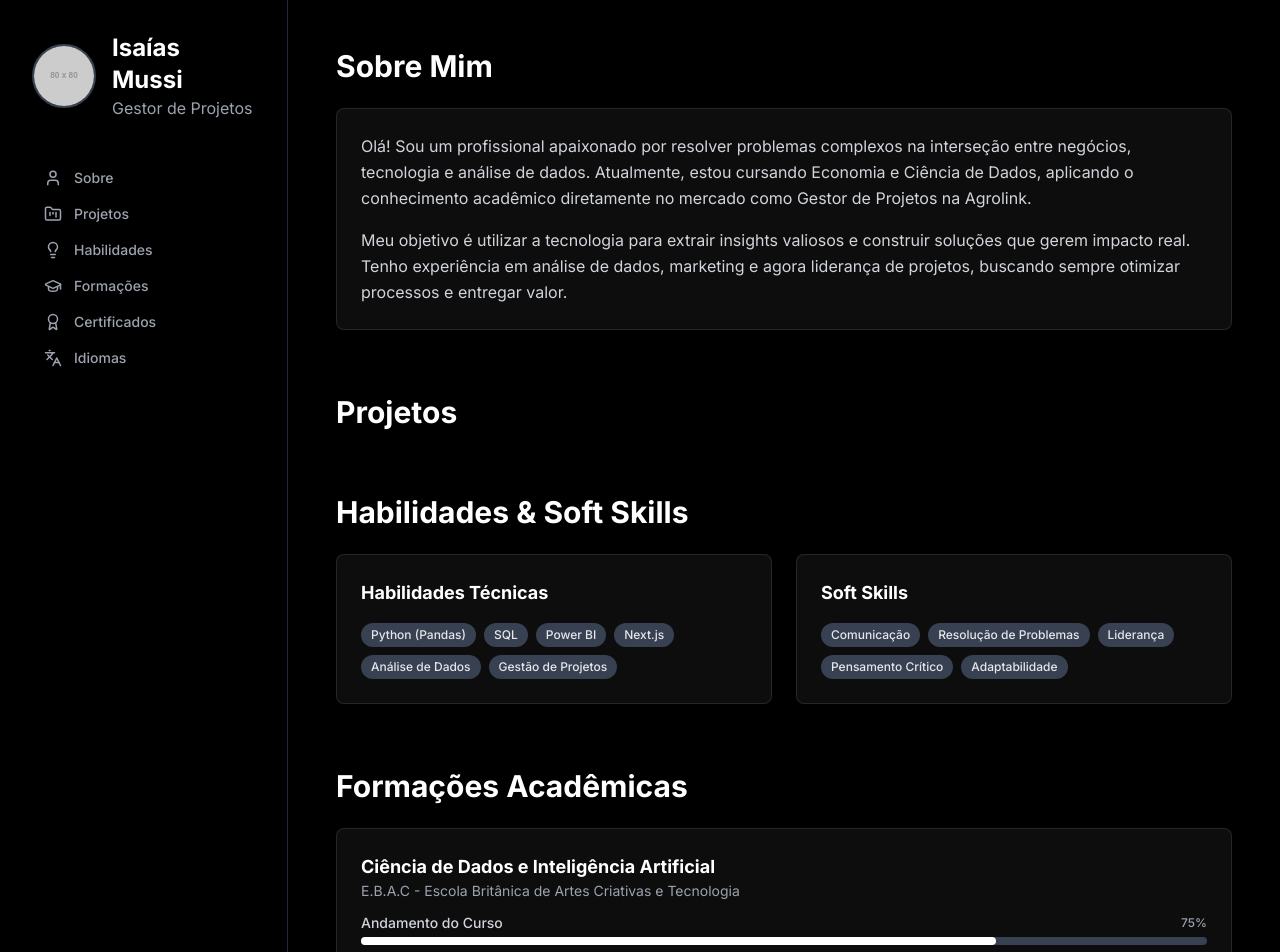
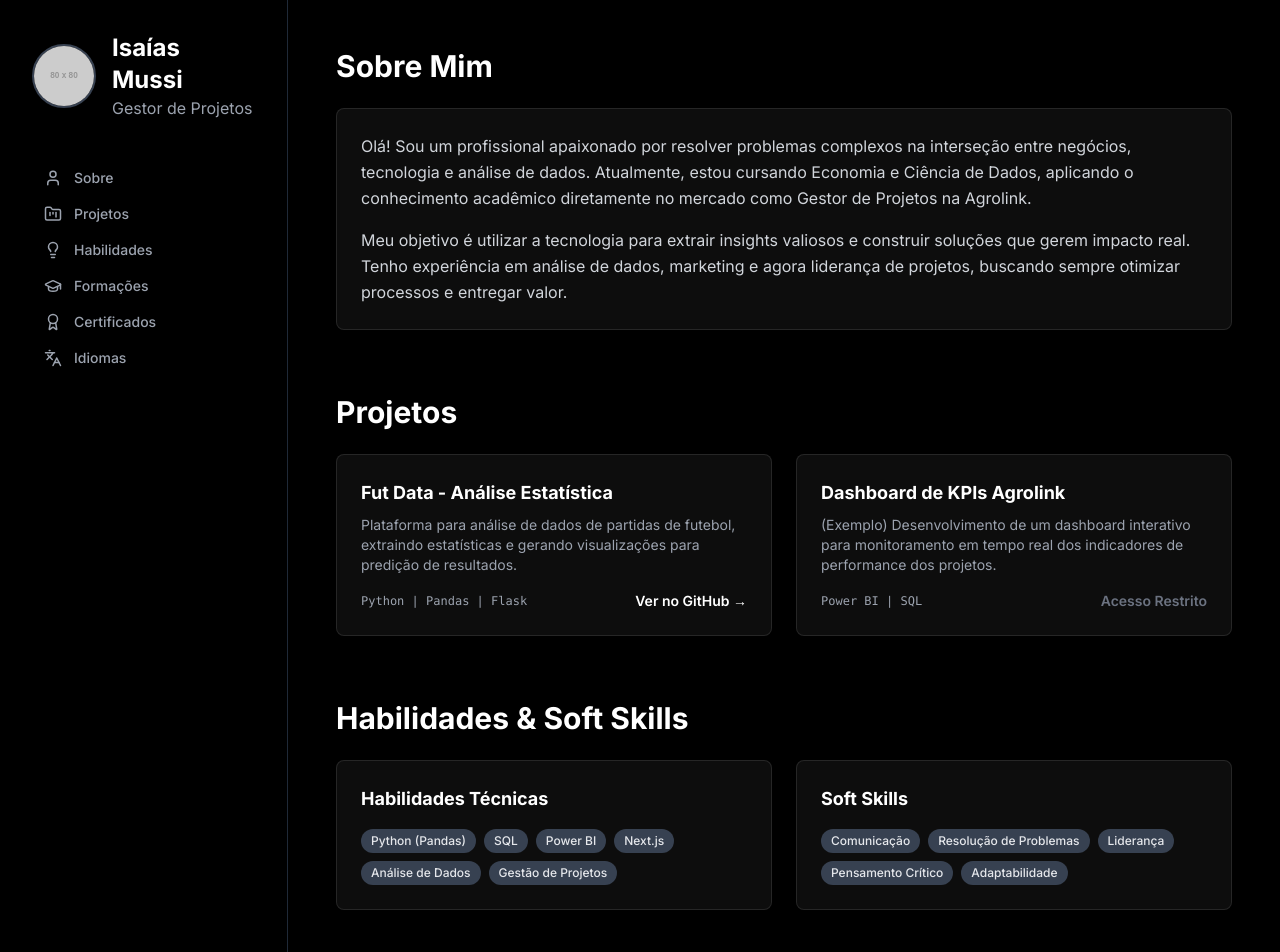
Before and after one commit to Isaiasmussi/Curriculum, a Next.js app: page / in a window 1280 px wide. Shown: the top 952 px of the page. Built offline with nearby package versions, Linux system fonts and the light colour scheme.

Commit message:
Update page.tsx

```diff
--- a/src/app/page.tsx
+++ b/src/app/page.tsx
@@ -1,12 +1,7 @@
-/* Para a fonte 'Inter' (a fonte da Vercel) funcionar,
-  adicione o seguinte no <head> do seu arquivo HTML principal ou no seu layout.tsx:
-  <link rel="preconnect" href="https://fonts.googleapis.com" />
-  <link rel="preconnect" href="https://fonts.gstatic.com" crossOrigin="anonymous" />
-  <link href="https://fonts.googleapis.com/css2?family=Inter:wght@400;500;700;800&display=swap" rel="stylesheet" />
-*/
 import { Github, Linkedin, Mail, User, FolderKanban, GraduationCap, Award, Languages, Lightbulb } from 'lucide-react';
 
-// Componente para a barra de progresso
+// --- Componentes ---
+
 const ProgressBar = ({ title, percentage }: { title: string, percentage: number }) => (
   <div>
     <div className="flex justify-between items-center mb-1">
@@ -19,6 +14,27 @@ const ProgressBar = ({ title, percentage }: { title: string, percentage: number
   </div>
 );
 
+const SkillBadge = ({ name }: { name: string }) => (
+  <span className="bg-gray-700 text-gray-200 text-xs font-medium px-2.5 py-1 rounded-full">{name}</span>
+);
+
+const ProjectCard = ({ title, description, tags, link, linkText }: { title: string, description: string, tags: string, link?: string, linkText?: string }) => (
+  <div className="bg-white/5 border border-white/10 rounded-lg p-6 transition-all duration-300 hover:border-white/20 hover:bg-white/10">
+    <h3 className="font-bold text-lg mb-2 text-white">{title}</h3>
+    <p className="text-gray-400 text-sm mb-4">{description}</p>
+    <div className="flex items-center justify-between">
+      <span className="text-xs font-mono text-gray-400">{tags}</span>
+      {link ? (
+        <a href={link} target="_blank" rel="noopener noreferrer" className="text-sm font-semibold text-white hover:underline">{linkText} &rarr;</a>
+      ) : (
+        <span className="text-sm font-semibold text-gray-500">{linkText}</span>
+      )}
+    </div>
+  </div>
+);
+
+
+// --- Página Principal ---
 
 export default function PortfolioPage() {
   const navItems = [
@@ -31,12 +47,11 @@ export default function PortfolioPage() {
   ];
 
   return (
-    // Estilo da fonte 'Inter' aplicado aqui
-    <div className="bg-black text-white min-h-screen font-['Inter',_sans-serif]">
+    <div className="bg-black text-white min-h-screen">
       <div className="flex flex-col md:flex-row">
 
         {/* --- Barra Lateral de Navegação (Sidebar) --- */}
-        <aside className="md:w-72 md:min-h-screen p-8 border-r border-gray-800 flex flex-col">
+        <aside className="md:w-72 md:min-h-screen p-8 border-r border-gray-800 flex flex-col sticky top-0">
           <div className="flex items-center gap-4">
             <img
               src="https://placehold.co/80x80/1A1A1A/FFFFFF/png?text=IM"
@@ -44,12 +59,8 @@ export default function PortfolioPage() {
               className="rounded-full w-16 h-16 border-2 border-gray-700"
             />
             <div>
-              <h1 className="text-2xl font-bold text-white">
-                Isaías Mussi
-              </h1>
-              <p className="text-md text-gray-400">
-                Gestor de Projetos
-              </p>
+              <h1 className="text-2xl font-bold text-white">Isaías Mussi</h1>
+              <p className="text-md text-gray-400">Gestor de Projetos</p>
             </div>
           </div>
 
@@ -67,15 +78,9 @@ export default function PortfolioPage() {
           </nav>
 
           <div className="flex justify-center md:justify-start space-x-4 mt-8">
-            <a href="https://github.com/isaiasmussi" target="_blank" rel="noopener noreferrer" className="text-gray-500 hover:text-white transition-colors">
-              <Github size={22} />
-            </a>
-            <a href="https://linkedin.com/in/SEU_USUARIO_LINKEDIN" target="_blank" rel="noopener noreferrer" className="text-gray-500 hover:text-white transition-colors">
-              <Linkedin size={22} />
-            </a>
-            <a href="mailto:isaias.mussi@gmail.com" className="text-gray-500 hover:text-white transition-colors">
-              <Mail size={22} />
-            </a>
+            <a href="https://github.com/isaiasmussi" target="_blank" rel="noopener noreferrer" className="text-gray-500 hover:text-white transition-colors"><Github size={22} /></a>
+            <a href="https://linkedin.com/in/SEU_USUARIO_LINKEDIN" target="_blank" rel="noopener noreferrer" className="text-gray-500 hover:text-white transition-colors"><Linkedin size={22} /></a>
+            <a href="mailto:isaias.mussi@gmail.com" className="text-gray-500 hover:text-white transition-colors"><Mail size={22} /></a>
           </div>
         </aside>
 
@@ -84,19 +89,29 @@ export default function PortfolioPage() {
 
           <section id="sobre" className="mb-16 scroll-mt-20">
             <h2 className="text-3xl font-bold text-white mb-6">Sobre Mim</h2>
-            <div className="bg-white/5 border border-white/10 rounded-lg p-6">
-              <p className="text-gray-300 leading-relaxed">
-                Olá! Sou um profissional apaixonado por resolver problemas complexos na interseção entre negócios, tecnologia e análise de dados. Atualmente, estou cursando Economia e Ciência de Dados, aplicando o conhecimento acadêmico diretamente no mercado como Gestor de Projetos na Agrolink.
-              </p>
-              <p className="text-gray-300 leading-relaxed mt-4">
-                Meu objetivo é utilizar a tecnologia para extrair insights valiosos e construir soluções que gerem impacto real. Tenho experiência em análise de dados, marketing e agora liderança de projetos, buscando sempre otimizar processos e entregar valor.
-              </p>
+            <div className="bg-white/5 border border-white/10 rounded-lg p-6 space-y-4 text-gray-300 leading-relaxed">
+              <p>Olá! Sou um profissional apaixonado por resolver problemas complexos na interseção entre negócios, tecnologia e análise de dados. Atualmente, estou cursando Economia e Ciência de Dados, aplicando o conhecimento acadêmico diretamente no mercado como Gestor de Projetos na Agrolink.</p>
+              <p>Meu objetivo é utilizar a tecnologia para extrair insights valiosos e construir soluções que gerem impacto real. Tenho experiência em análise de dados, marketing e agora liderança de projetos, buscando sempre otimizar processos e entregar valor.</p>
             </div>
           </section>
 
           <section id="projetos" className="mb-16 scroll-mt-20">
             <h2 className="text-3xl font-bold text-white mb-6">Projetos</h2>
-            {/* ... Conteúdo dos projetos ... */}
+            <div className="grid grid-cols-1 md:grid-cols-2 gap-6">
+              <ProjectCard
+                title="Fut Data - Análise Estatística"
+                description="Plataforma para análise de dados de partidas de futebol, extraindo estatísticas e gerando visualizações para predição de resultados."
+                tags="Python | Pandas | Flask"
+                link="https://github.com/isaiasmussi"
+                linkText="Ver no GitHub"
+              />
+              <ProjectCard
+                title="Dashboard de KPIs Agrolink"
+                description="(Exemplo) Desenvolvimento de um dashboard interativo para monitoramento em tempo real dos indicadores de performance dos projetos."
+                tags="Power BI | SQL"
+                linkText="Acesso Restrito"
+              />
+            </div>
           </section>
 
           <section id="habilidades" className="mb-16 scroll-mt-20">
@@ -105,22 +120,22 @@ export default function PortfolioPage() {
                 <div className="bg-white/5 border border-white/10 rounded-lg p-6">
                     <h3 className="font-bold text-lg mb-4 text-white">Habilidades Técnicas</h3>
                     <div className="flex flex-wrap gap-2">
-                        <span className="bg-gray-700 text-gray-200 text-xs font-medium px-2.5 py-1 rounded-full">Python (Pandas)</span>
-                        <span className="bg-gray-700 text-gray-200 text-xs font-medium px-2.5 py-1 rounded-full">SQL</span>
-                        <span className="bg-gray-700 text-gray-200 text-xs font-medium px-2.5 py-1 rounded-full">Power BI</span>
-                        <span className="bg-gray-700 text-gray-200 text-xs font-medium px-2.5 py-1 rounded-full">Next.js</span>
-                        <span className="bg-gray-700 text-gray-200 text-xs font-medium px-2.5 py-1 rounded-full">Análise de Dados</span>
-                        <span className="bg-gray-700 text-gray-200 text-xs font-medium px-2.5 py-1 rounded-full">Gestão de Projetos</span>
+                        <SkillBadge name="Python (Pandas)" />
+                        <SkillBadge name="SQL" />
+                        <SkillBadge name="Power BI" />
+                        <SkillBadge name="Next.js" />
+                        <SkillBadge name="Análise de Dados" />
+                        <SkillBadge name="Gestão de Projetos" />
                     </div>
                 </div>
                 <div className="bg-white/5 border border-white/10 rounded-lg p-6">
                     <h3 className="font-bold text-lg mb-4 text-white">Soft Skills</h3>
                      <div className="flex flex-wrap gap-2">
-                        <span className="bg-gray-700 text-gray-200 text-xs font-medium px-2.5 py-1 rounded-full">Comunicação</span>
-                        <span className="bg-gray-700 text-gray-200 text-xs font-medium px-2.5 py-1 rounded-full">Resolução de Problemas</span>
-                        <span className="bg-gray-700 text-gray-200 text-xs font-medium px-2.5 py-1 rounded-full">Liderança</span>
-                        <span className="bg-gray-700 text-gray-200 text-xs font-medium px-2.5 py-1 rounded-full">Pensamento Crítico</span>
-                        <span className="bg-gray-700 text-gray-200 text-xs font-medium px-2.5 py-1 rounded-full">Adaptabilidade</span>
+                        <SkillBadge name="Comunicação" />
+                        <SkillBadge name="Resolução de Problemas" />
+                        <SkillBadge name="Liderança" />
+                        <SkillBadge name="Pensamento Crítico" />
+                        <SkillBadge name="Adaptabilidade" />
                     </div>
                 </div>
             </div>
@@ -132,33 +147,33 @@ export default function PortfolioPage() {
               <div>
                 <h3 className="font-bold text-lg text-white">Ciência de Dados e Inteligência Artificial</h3>
                 <p className="text-sm text-gray-400">E.B.A.C - Escola Britânica de Artes Criativas e Tecnologia</p>
-                <div className="mt-3">
-                  <ProgressBar title="Andamento do Curso" percentage={75} />
-                </div>
+                <div className="mt-3"><ProgressBar title="Andamento do Curso" percentage={75} /></div>
               </div>
               <div>
                 <h3 className="font-bold text-lg text-white">Ciências Econômicas</h3>
                 <p className="text-sm text-gray-400">PUCRS (Ênfase em Análise de Dados)</p>
-                 <div className="mt-3">
-                  <ProgressBar title="Andamento do Curso" percentage={65} />
-                </div>
+                 <div className="mt-3"><ProgressBar title="Andamento do Curso" percentage={65} /></div>
               </div>
               <div>
                 <h3 className="font-bold text-lg text-white">Análise de Mercado e Desempenho</h3>
                 <p className="text-sm text-gray-400">Futebol Interativo</p>
-                 <div className="mt-3">
-                  <ProgressBar title="Andamento do Curso" percentage={35} />
-                </div>
+                 <div className="mt-3"><ProgressBar title="Andamento do Curso" percentage={35} /></div>
               </div>
             </div>
           </section>
 
           <section id="certificados" className="mb-16 scroll-mt-20">
-            {/* ... Conteúdo dos certificados ... */}
+            <h2 className="text-3xl font-bold text-white mb-6">Certificados</h2>
+            <div className="bg-white/5 border border-white/10 rounded-lg p-6">
+               <p className="text-gray-400">Nenhum certificado adicionado ainda.</p>
+            </div>
           </section>
 
           <section id="idiomas" className="scroll-mt-20">
-            {/* ... Conteúdo dos idiomas ... */}
+            <h2 className="text-3xl font-bold text-white mb-6">Idiomas</h2>
+            <div className="bg-white/5 border border-white/10 rounded-lg p-6">
+              <ProgressBar title="Inglês" percentage={80} />
+            </div>
           </section>
 
         </main>
```
